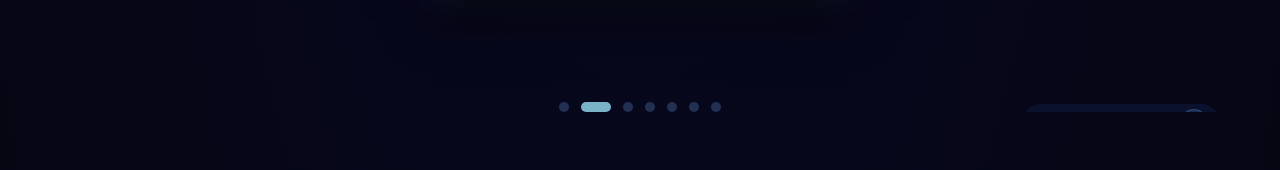
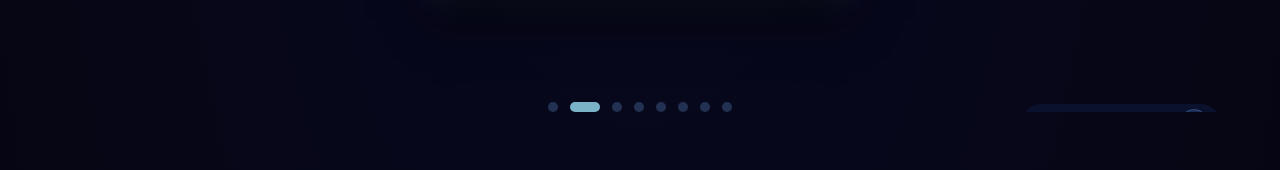
Before and after one commit to Vengefulcookie/vcookie-portfolio, a React (Create React App) app: page / in a window 1280 px wide. Shown: the part 2289-2459 px from the top of the page. Built offline with nearby package versions, Linux system fonts and the light colour scheme.

Commit message:
Added a new project to the portfolio, which was also used in the Agents League Hackathon, hosted by Microsoft

```diff
--- a/src/components/Badge.css
+++ b/src/components/Badge.css
@@ -107,3 +107,15 @@
     padding: 4px 8px;
   }
 }
+
+.badge-hackathon {
+    background: linear-gradient(135deg, rgba(243, 156, 18, 0.2), rgba(243, 156, 18, 0.1));
+    border: 1px solid rgba(243, 156, 18, 0.5);
+    color: #f5b041;
+}
+
+.badge-hackathon:hover {
+    background: linear-gradient(135deg, rgba(243, 156, 18, 0.3), rgba(243, 156, 18, 0.2));
+    transform: scale(1.05);
+    box-shadow: 0 0 15px rgba(243, 156, 18, 0.4);
+}
--- a/src/components/Badge.js
+++ b/src/components/Badge.js
@@ -50,7 +50,13 @@ function Badge({ category, size = 'medium' }) {
       label: "Experimental",
       className: "badge-experimental",
       color: "#e67e22"
-    }
+    },
+    hackathon: {
+    icon: "🏆",
+    label: "Hackathon Project",
+    className: "badge-hackathon",
+    color: "#f39c12"
+}
   };
 
   const config = badgeConfig[category] || badgeConfig.app;
--- a/src/data/projects.js
+++ b/src/data/projects.js
@@ -108,6 +108,15 @@ const projects = [
         category: "notes",
         gradient: "linear-gradient(135deg, #0a2a1a 0%, #0a3a2a 50%, #0a1a0a 100%)"
     },
+    {
+        id: 13,
+        title: "🤖 Job Application Agent",
+        description: "AI-powered tool that transforms generic CVs into role-specific applications. Get ATS-optimised summaries, cover letters, skill gap analysis, and certification roadmaps.",
+        tech: ["Groq AI", "Gemini AI", "Microsoft Foundry IQ", "Vanilla JS", "Azure AI Search"],
+        url: "https://vcookie-job-application-agent.netlify.app",
+        category: "tool",
+        gradient: "linear-gradient(135deg, #1a3a5a 0%, #0a2a4a 50%, #0a1a3a 100%)"
+},
 ];
 
 export default projects;
```
